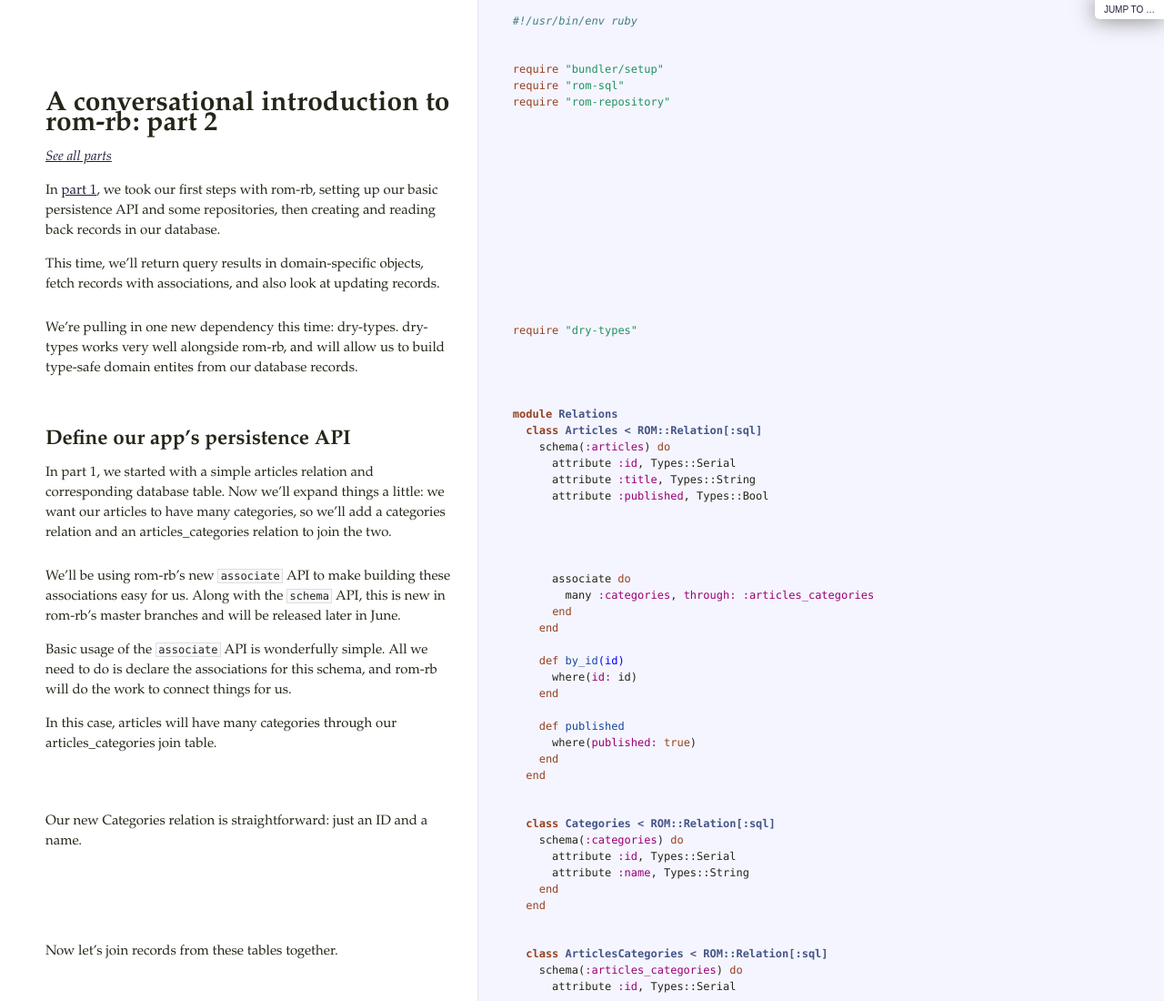
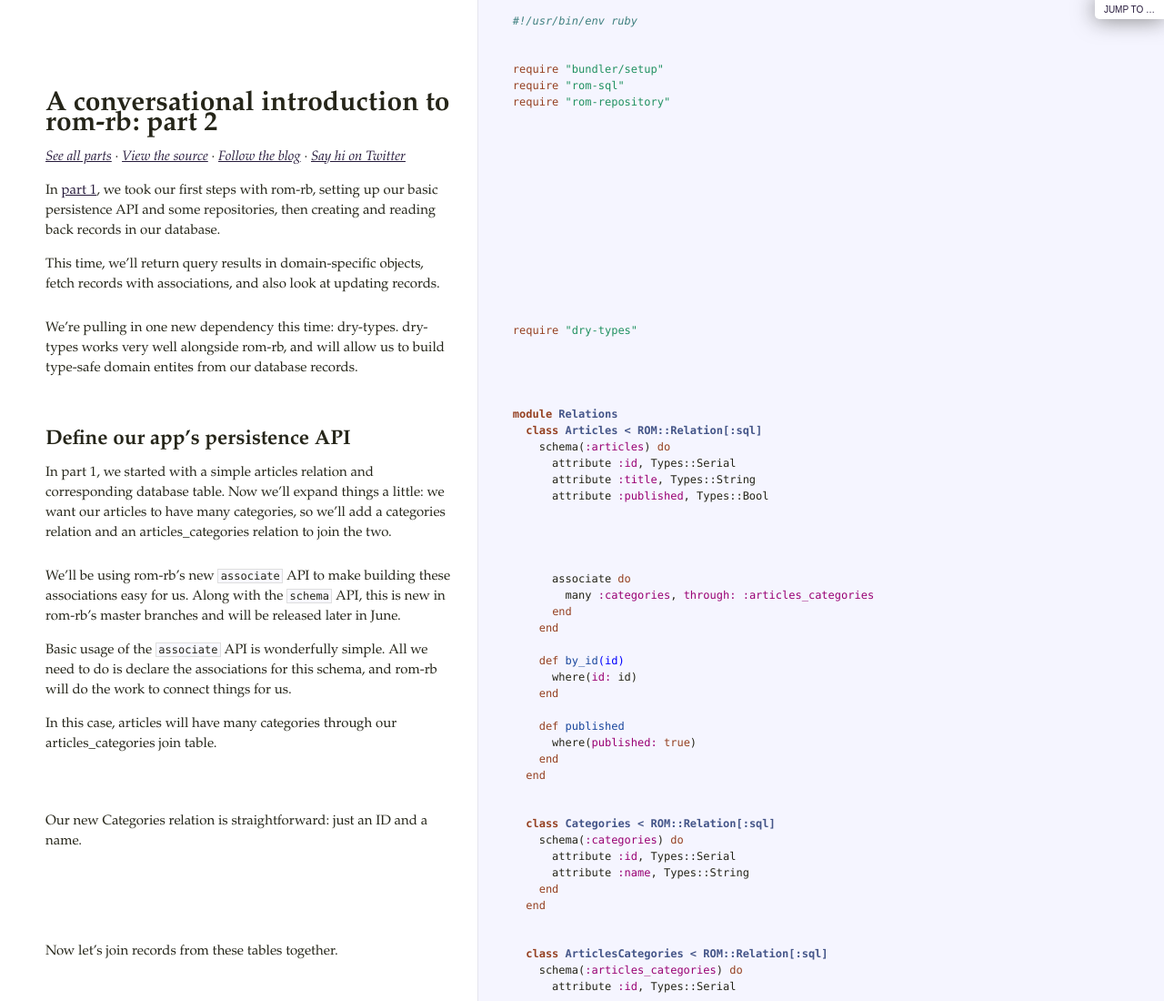
Before and after one commit to icelab/conversational-intro-to-rom-rb, a plain HTML site: page part-2.html in a window 1280 px wide. Shown: the top 1100 px of the page at 91% size. Drawn offline with Linux system fonts and the light colour scheme.

Commit message:
Update links

```diff
--- a/part-2.html
+++ b/part-2.html
@@ -57,7 +57,7 @@
                 <a class="pilcrow" href="#section-2">&#182;</a>
               </div>
               <h1 id="a-conversational-introduction-to-rom-rb-part-2">A conversational introduction to rom-rb: part 2</h1>
-<p><a href="."><em>See all parts</em></a></p>
+<p><em><a href=".">See all parts</a></em> · <em><a href="https://github.com/icelab/conversational-intro-to-rom-rb">View the source</a></em> · <em><a href="http://icelab.com.au/articles/conversational-rom-rb-part-2-types-associations-and-update-commands/">Follow the blog</a></em> · <em><a href="http://twitter.com/timriley">Say hi on Twitter</a></em></p>
 <p>In <a href="/part-1.html">part 1</a>, we took our first steps with rom-rb, setting up
 our basic persistence API and some repositories, then creating and reading
 back records in our database.</p>
```
